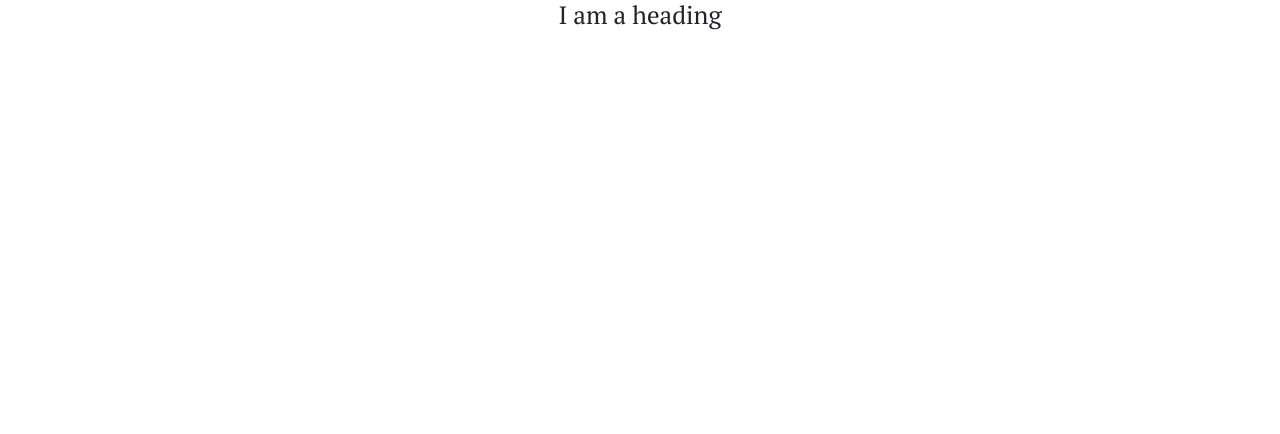
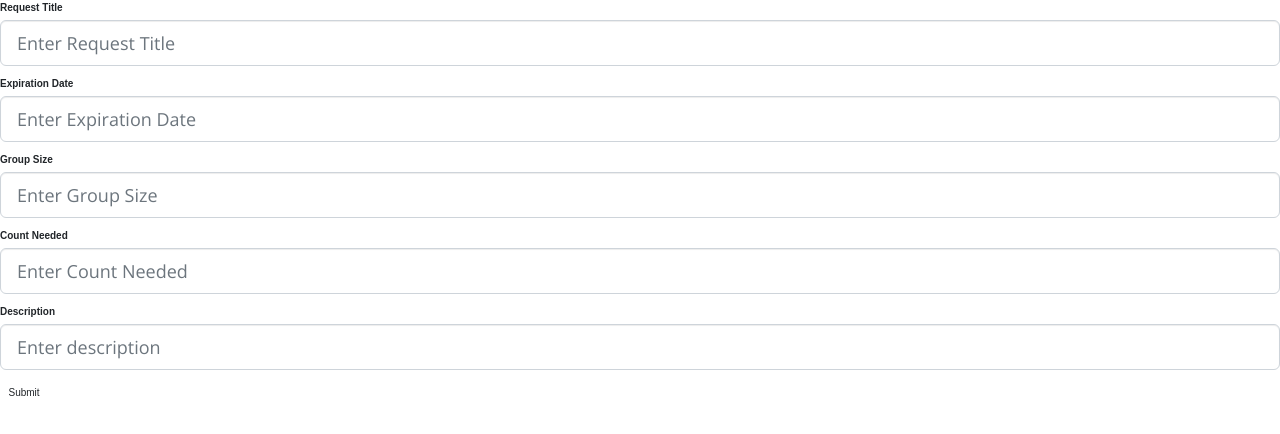
Before and after one commit to cartacioS/Front-End, a React (Create React App) app in the folder group-up/: page /requestform in a window 1280 px wide. Shown: the top 434 px of the page. Built offline with nearby package versions, Linux system fonts and the light colour scheme.

Commit message:
request form

```diff
--- a/group-up/src/Containers/RequestForm.js
+++ b/group-up/src/Containers/RequestForm.js
@@ -1,12 +1,55 @@
 import React, { Component } from "react";
-import { Button } from "react-bootstrap";
+import { Button, FormGroup, ControlLabel, FormControl } from "react-bootstrap";
 import "../Components/RequestButton.css";
 export default class Request extends Component {
    render() {
    return (
 
      <div className="ListingsPage">
-        <h1>I am a heading</h1>
+        <form>
+                <FormGroup controlId="title" bsSize="large">
+                    <ControlLabel> Request Title </ControlLabel>
+                        <FormControl
+                            autofocus
+                            placeholder="Enter Request Title"
+                            type="text"
+                        />
+                </FormGroup>
+                <FormGroup controlId="expirationDate" bsSize="large">
+                    <ControlLabel> Expiration Date </ControlLabel>
+                        <FormControl
+                            autofocus
+                            placeholder="Enter Expiration Date"
+                            type="text"
+                        />
+                </FormGroup>
+                <FormGroup controlId="groupSize" bsSize="large">
+                    <ControlLabel> Group Size </ControlLabel>
+                        <FormControl
+                            autofocus
+                            placeholder="Enter Group Size"
+                            type="text"
+                        />
+                </FormGroup>
+                <FormGroup controlId="countNeeded" bsSize="large">
+                    <ControlLabel> Count Needed </ControlLabel>
+                        <FormControl
+                            autofocus
+                            placeholder="Enter Count Needed"
+                            type="text"
+                        />
+                </FormGroup>
+                <FormGroup controlId="description" bsSize="large">
+                    <ControlLabel> Description </ControlLabel>
+                        <FormControl
+                            autofocus
+                            placeholder="Enter description"
+                            type="text"
+                        />
+                </FormGroup>
+                <Button> Submit </Button>
+        </form>
+
      </div>
      );
    }
```
